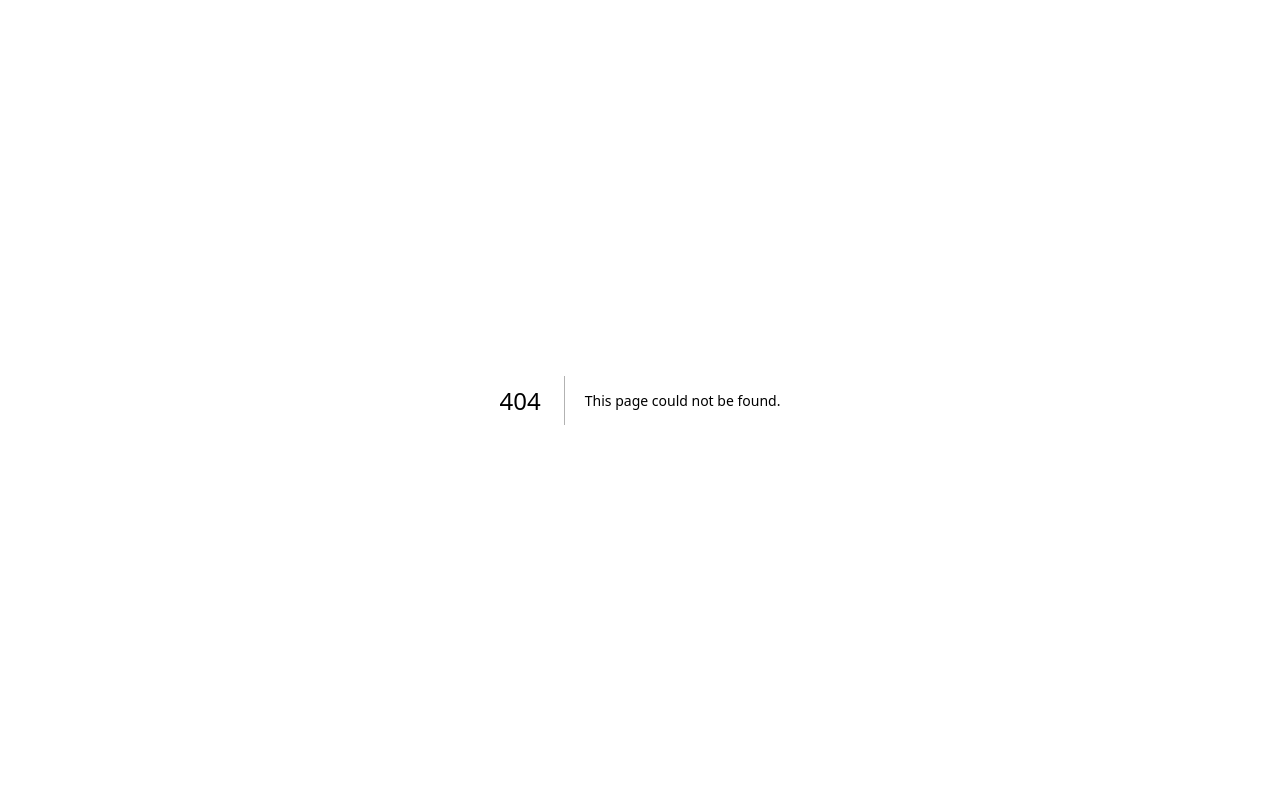
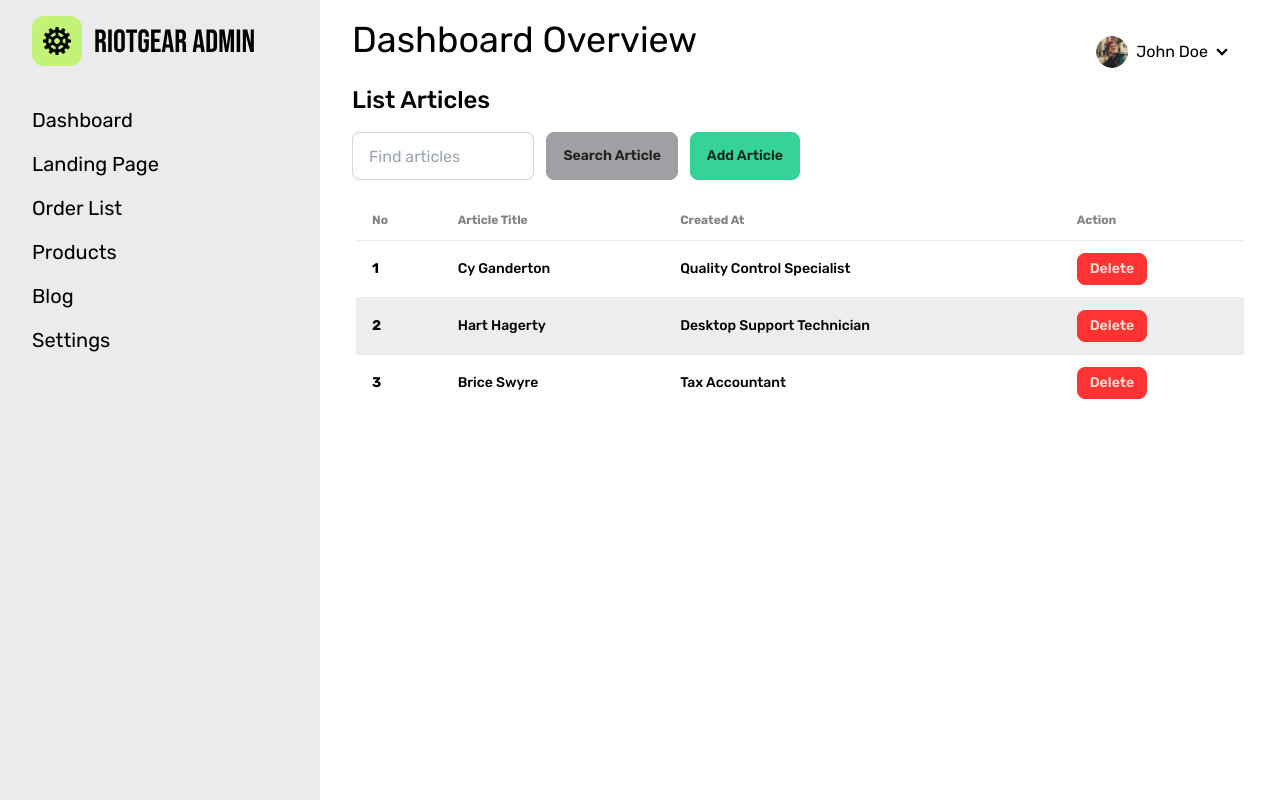
Before and after one commit to nandorfn/mini-project_Riotgear_ecommerce, a Next.js app: page /admin/blog in a window 1280 px wide. Before the commit this address had no page. Shown: the top 800 px of the page. Built offline with nearby package versions, Linux system fonts and the light colour scheme.

Commit message:
add: admin blog

```diff
--- /dev/null
+++ b/app/admin/blog/page.tsx
@@ -0,0 +1,44 @@
+'use client'
+import Button from "@/app/components/Button/Button";
+import Input from "@/app/components/Form/Input";
+import Table from "@/app/components/Table/Table";
+import { headTableBlog } from "@/app/data/faqData";
+import { useState } from "react";
+
+const Page: React.FC = () => {
+  const [search, setSearch] = useState('');
+  const handleInput = (e: React.SyntheticEvent) => {
+    const { value } = (e.target as HTMLInputElement);
+    setSearch(value)
+  }
+
+    return (
+        <>
+          <h2 className="text-2xl font-medium">List Articles</h2>
+
+          <div className="flex flex-row w-2/4 items-center gap-3 my-4">
+            <Input
+              name="Search"
+              label={null}
+              value={search}
+              handleInput={handleInput}
+              placeholder="Find articles"
+            />
+            <Button
+              label="Search article"
+              addClass="btn-info capitalize"
+            />
+            <Button
+              label="Add article"
+              addClass="btn-success capitalize"
+            />
+          </div>
+          <Table
+            label=""
+            headTable={headTableBlog}
+          />
+        </>
+    );
+};
+
+export default Page;
--- a/app/admin/landing-page/page.tsx
+++ b/app/admin/landing-page/page.tsx
@@ -1,21 +1,16 @@
-'use client'
-import Input from "@/app/components/Form/Input";
-import { useState } from "react";
+import { headTableProduct } from "@/app/data/faqData";
 import HeroSection from "./components/HeroSection";
 import Table from "@/app/components/Table/Table";
 
 
-
 const Page: React.FC = () => {
-
-
-
   return (
     <>
       <div className="flex flex-col gap-8">
         <HeroSection />
         <Table
           label={"List Display Products"}
+          headTable={headTableProduct}
         />
       </div>
 
--- /dev/null
+++ b/app/components/Button/Button.tsx
@@ -0,0 +1,16 @@
+interface Props {
+  addClass: string;
+  label: string;
+}
+
+const Button: React.FC<Props> = (
+  { addClass, label }
+) => {
+    return (
+        <>
+          <button className={`btn ${addClass}`} type="button">{label}</button>
+        </>
+    );
+};
+
+export default Button;
--- a/app/components/Form/Input.tsx
+++ b/app/components/Form/Input.tsx
@@ -1,7 +1,7 @@
 interface InputProps {
   name: string,
   value: string,
-  label: string,
+  label: string | null,
   placeholder: string,
   handleInput: (e: React.SyntheticEvent) => void,
 }
@@ -15,18 +15,17 @@ const Input: React.FC<InputProps> = ({
 }) => {
   return (
     <>
-          <div>
-            <label>
-              {label}
+      {label
+        && <label htmlFor={name}>{label} </label>
+      }
       <input
         name={name}
+        id={name}
         value={value}
         onChange={(e) => handleInput(e)}
         type="text"
         placeholder={placeholder}
-                className="input input-bordered flex w-full mt-3" />
-            </label>
-          </div>
+        className="input input-bordered flex w-full" />
     </>
   );
 };
--- a/app/components/Table/Table.tsx
+++ b/app/components/Table/Table.tsx
@@ -1,9 +1,13 @@
+import Button from "../Button/Button";
+
 interface LabelProps {
   label: string,
+  headTable: string[]
 }
 
 const Table: React.FC<LabelProps> = ({
-  label
+  label,
+  headTable
 }) => {
   return (
     <>
@@ -14,11 +18,9 @@ const Table: React.FC<LabelProps> = ({
             {/* head */}
             <thead>
               <tr>
-                <th>No</th>
-                <th>Product Name</th>
-                <th>Product ID</th>
-                <th>Category</th>
-                <th>Action</th>
+                {headTable?.map((head, index) =>
+                  <th key={index}>{head}</th>
+                )}
               </tr>
             </thead>
             <tbody>
@@ -27,24 +29,36 @@ const Table: React.FC<LabelProps> = ({
                 <th>1</th>
                 <td>Cy Ganderton</td>
                 <td>Quality Control Specialist</td>
-                <td>Blue</td>
-                <td>Blue</td>
+                <td>
+                  <Button
+                    addClass="btn-error btn-sm capitalize"
+                    label="Delete"
+                  />
+                </td>
               </tr>
               {/* row 2 */}
               <tr>
                 <th>2</th>
                 <td>Hart Hagerty</td>
                 <td>Desktop Support Technician</td>
-                <td>Purple</td>
-                <td>Purple</td>
+                <td>
+                  <Button
+                    addClass="btn-error btn-sm capitalize"
+                    label="Delete"
+                  />
+                </td>
               </tr>
               {/* row 3 */}
               <tr>
                 <th>3</th>
                 <td>Brice Swyre</td>
                 <td>Tax Accountant</td>
-                <td>Red</td>
-                <td>Red</td>
+                <td>
+                  <Button
+                    addClass="btn-error btn-sm capitalize"
+                    label="Delete"
+                  />
+                </td>
               </tr>
             </tbody>
           </table>
--- a/app/data/faqData.ts
+++ b/app/data/faqData.ts
@@ -31,3 +31,6 @@ export const faq: FaqItem[] = [
   a: 'You can reach us through the "Contact Us" page on our website or by emailing us at [contact email address]. Our team is ready to answer any questions and provide the assistance you need.'
 }
 ]
+
+export const headTableBlog = ['No', 'Article Title', 'Created At', 'Action']
+export const headTableProduct = ['No', 'Product Name', 'Category', 'Action']
```
Lines whose indentation alone changed are shown as unchanged.
